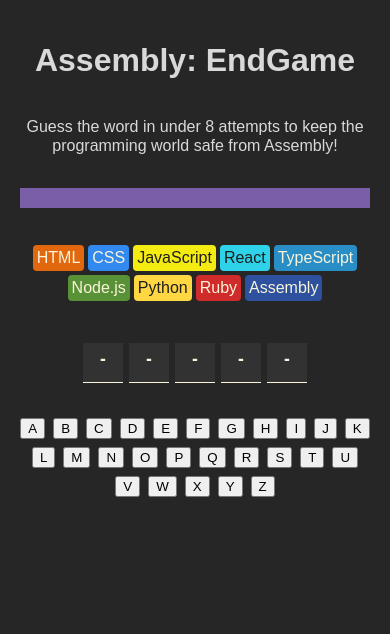
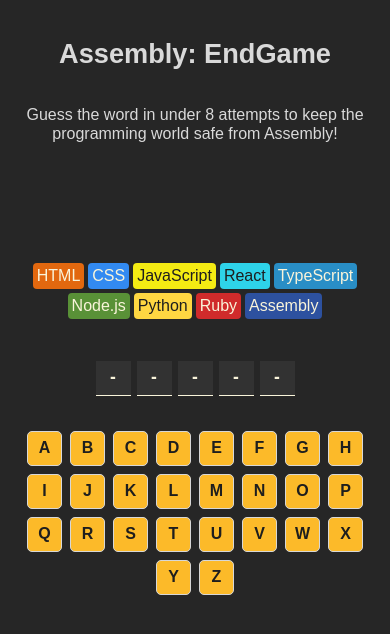
Before and after one commit to Eyup-16/Assembly-EndGame, a React (Vite) app: page / in a window 390 px wide. Shown: the top 634 px of the page. Built offline with nearby package versions, Linux system fonts and the light colour scheme.

Commit message:
Update index.css

```diff
--- a/src/index.css
+++ b/src/index.css
@@ -14,10 +14,11 @@
 }
 
 main{
-  display: grid;
-  grid-template-rows: auto;
+  display: flex;
+  /* grid-template-rows: auto; */
+  flex-direction: column;
   gap: 1rem;
-  max-width: 350px;
+  align-items: center;
   /* width: 100%; */
 }
 /* Header Styling */
@@ -27,6 +28,7 @@
   line-height: 1.2;
   display: flex;
   flex-direction: column;
+  max-width: 350px;
 }
 
 
@@ -37,16 +39,38 @@
   flex-wrap: wrap;
   justify-content: center;
   margin-top: 1.2rem;
+  max-width: 350px;
 }
 .notice {
-  background-color: #7A5EA7;
   text-align: center;
+  color: #F9F4DA;
+  border-radius: 4px;
+  margin-block: 15px;
+  /* padding: 0 100px; */
+  width: 100%;
 }
 
 .lang{
   padding: 4px;
   border-radius: 4px;
   margin: 2px;
+  position: relative;
+}
+
+/* Dimmed overlay with skull on "lost" languages */
+span.lang.lost::before {
+  content: "💀";
+  position: absolute;
+  display: flex;
+  align-items: center;
+  justify-content: center;
+  height: 100%;
+  width: 100%;
+  font-size: 0.85rem;
+  top: 0;
+  left: 0;
+  background-color: rgba(0, 0, 0, 0.7);
+  border-radius: 4px;
 }
 
 
@@ -79,14 +103,16 @@
   display: flex;
   flex-wrap: wrap ;
   gap: .5rem;
-  max-width: 480px;
+  max-width: 450px;
+  /* max-width: 450px; */
   width: 100%;
   margin-top: 1.2rem;
   justify-content: center;
   grid-column: 1 / -1;
 }
 
-.board-letter{
+
+  .keyboardBtn{
   width: 40px;
   height: 40px;
   background-color: #FCBA29;
@@ -100,13 +126,24 @@
   cursor: pointer;
 }
 
-.correct{
-  background-color: #10A95B;
+.keyboardBtn:disabled{
+ cursor: not-allowed;
+ color: #8e8e8e;
+ opacity: 0.5;
 }
 
-.incorrect{
-  background-color: #d62727;
+.correct {
+  background-color: #10A95B !important;
 }
+
+.incorrect {
+  background-color: #d62727 !important;
+}
+
+.farewell{
+  background-color: #7A5EA7;
+}
+
 
 
 /* New Game Btn */
@@ -122,3 +159,20 @@
   margin-inline: auto;
   cursor: pointer;
 }
+
+@media only screen and  (max-width:768px) {
+
+.title{
+  font-size: 1.7rem;
+}
+
+.letter{
+  width: 35px;
+  height: 35px;
+}
+
+.keyboardBtn{
+  width: 35px;
+  height: 35px;
+}
+}
```
